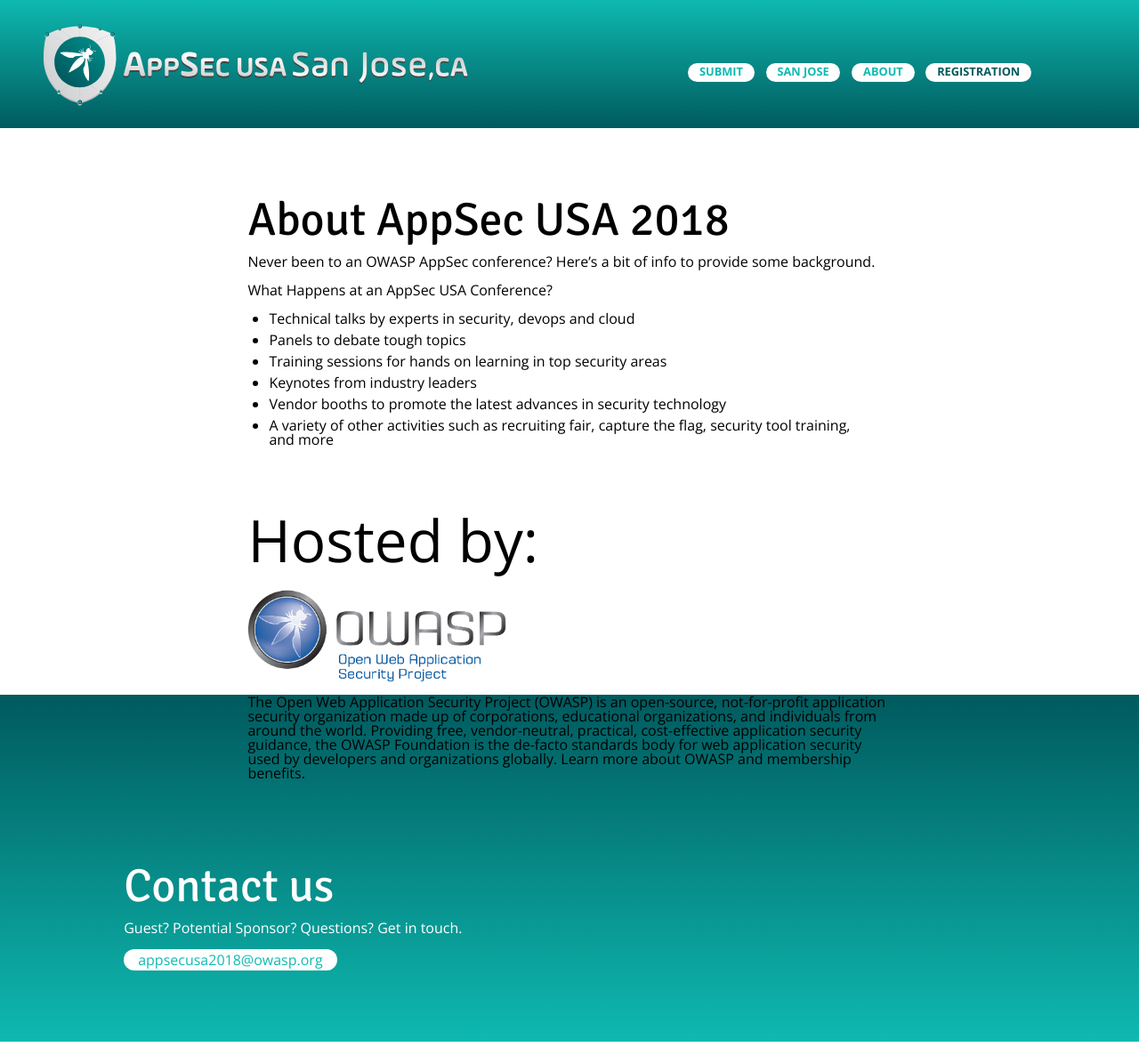
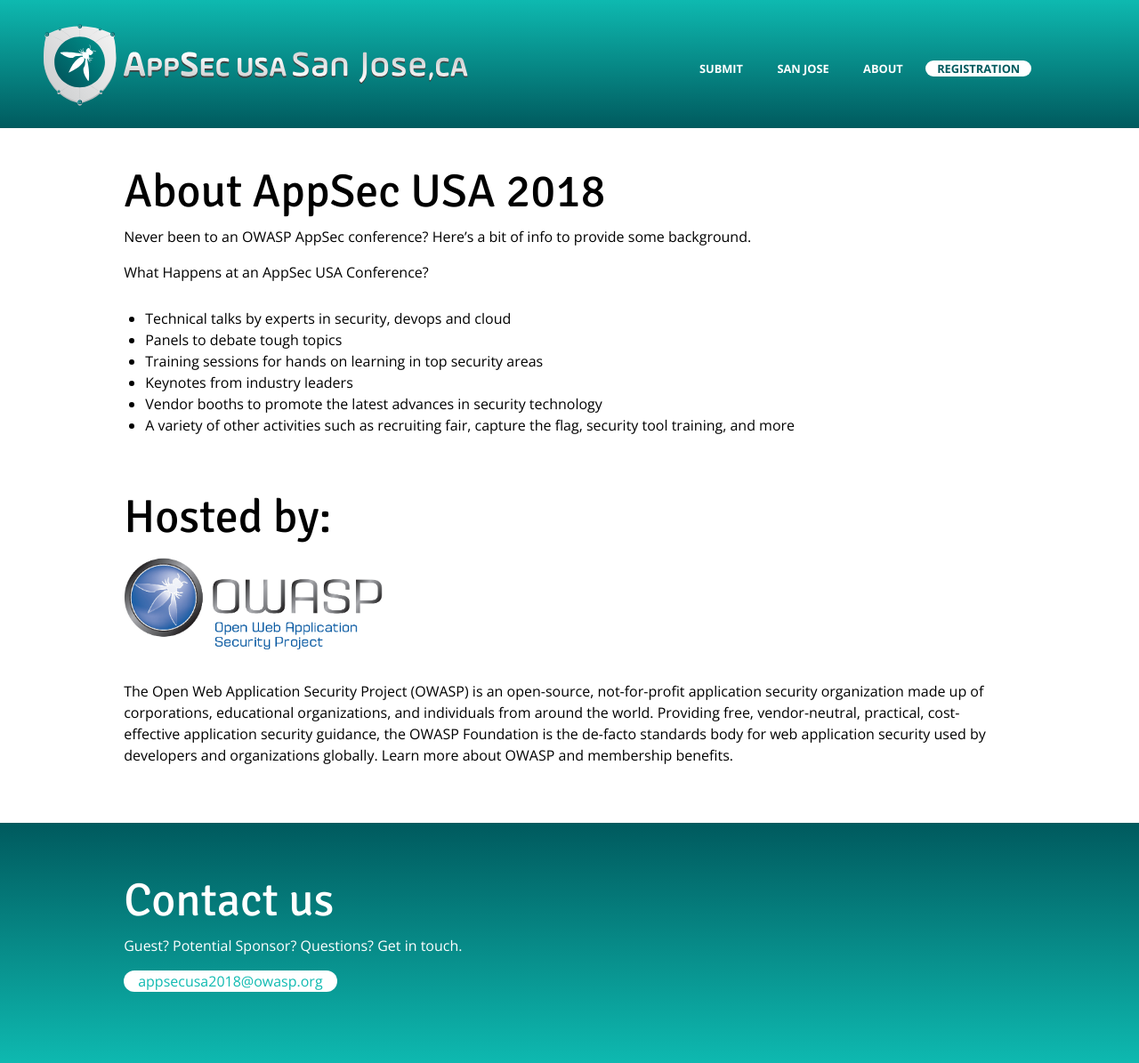
Before and after one commit to OWASP/AppSecUSA2018, a Jekyll site: the page built from about/index.md, in a window 1280 px wide. Shown: the whole page at 89% size. Built offline with Jekyll 4.4.1, drawn with Linux system fonts in a browser that asks for light colours; before the commit the page ends 1171 px from its top, so only the background shows below that.

Commit message:
Fixing some layout issues

```diff
--- a/about/index.html
+++ b/about/index.md
@@ -1,27 +1,29 @@
 ---
 title: About AppSec USA 2018
+layout: multisection
 ---
-<section>
-<h1>About AppSec USA 2018</h1>
-<p>Never been to an OWASP AppSec conference? Here’s a bit of info to provide some background.</p>
+<section markdown="1">
+# About AppSec USA 2018
+
+Never been to an OWASP AppSec conference? Here’s a bit of info to provide some background.
 
 What Happens at an AppSec USA Conference?
-<ul>
-	<li>Technical talks by experts in security, devops and cloud</li>
-	<li>Panels to debate tough topics</li>
-	<li>Training sessions for hands on learning in top security areas</li>
-	<li>Keynotes from industry leaders</li>
-	<li>Vendor booths to promote the latest advances in security technology</li>
-	<li>A variety of other activities such as recruiting fair, capture the flag, security tool training, and more</li>
-</ul>
+
+* Technical talks by experts in security, devops and cloud
+* Panels to debate tough topics
+* Training sessions for hands on learning in top security areas
+* Keynotes from industry leaders
+* Vendor booths to promote the latest advances in security technology
+* A variety of other activities such as recruiting fair, capture the flag, security tool training, and more
+
 </section>
 
-<section>
+<section markdown="1">
 
-<h2>Hosted by:</h2>
+# Hosted by:
 
 <img src="../assets/images/owasp_main_version.jpg" style="width: 20em; margin-left: -0.75em;">
-<p>
+
 The Open Web Application Security Project (OWASP) is an open-source, not-for-profit application security organization made up of corporations, educational organizations, and individuals from around the world. Providing free, vendor-neutral, practical, cost-effective application security guidance, the OWASP Foundation is the de-facto standards body for web application security used by developers and organizations globally. Learn more about OWASP and membership benefits.
-</p>
+
 </section>
--- a/assets/_sass/_footer.scss
+++ b/assets/_sass/_footer.scss
@@ -1,3 +1,5 @@
 section.footer {
 	padding-bottom: 5em;
+	margin-top: 2em !important;
+	padding-top: 3em !important;
 }
--- a/assets/_sass/_sections.scss
+++ b/assets/_sass/_sections.scss
@@ -1,4 +1,4 @@
-.gradient, .gradientrev {
+section.gradient, section.gradientrev {
 	color: #fff;
 	a {
 		padding: 0.25em 1em;
@@ -22,6 +22,9 @@
 	margin-top: -9em;
 }
 
+section p {
+	line-height: 1.5em;
+}
 
 section.image {
 	background-position: bottom right, top center;
@@ -29,6 +32,7 @@
 	background-size: cover, cover;
 	background-blend-mode: multiply, normal;
 	color: #fff;
+	margin-bottom: 0em;
 }
 
 section {
```
